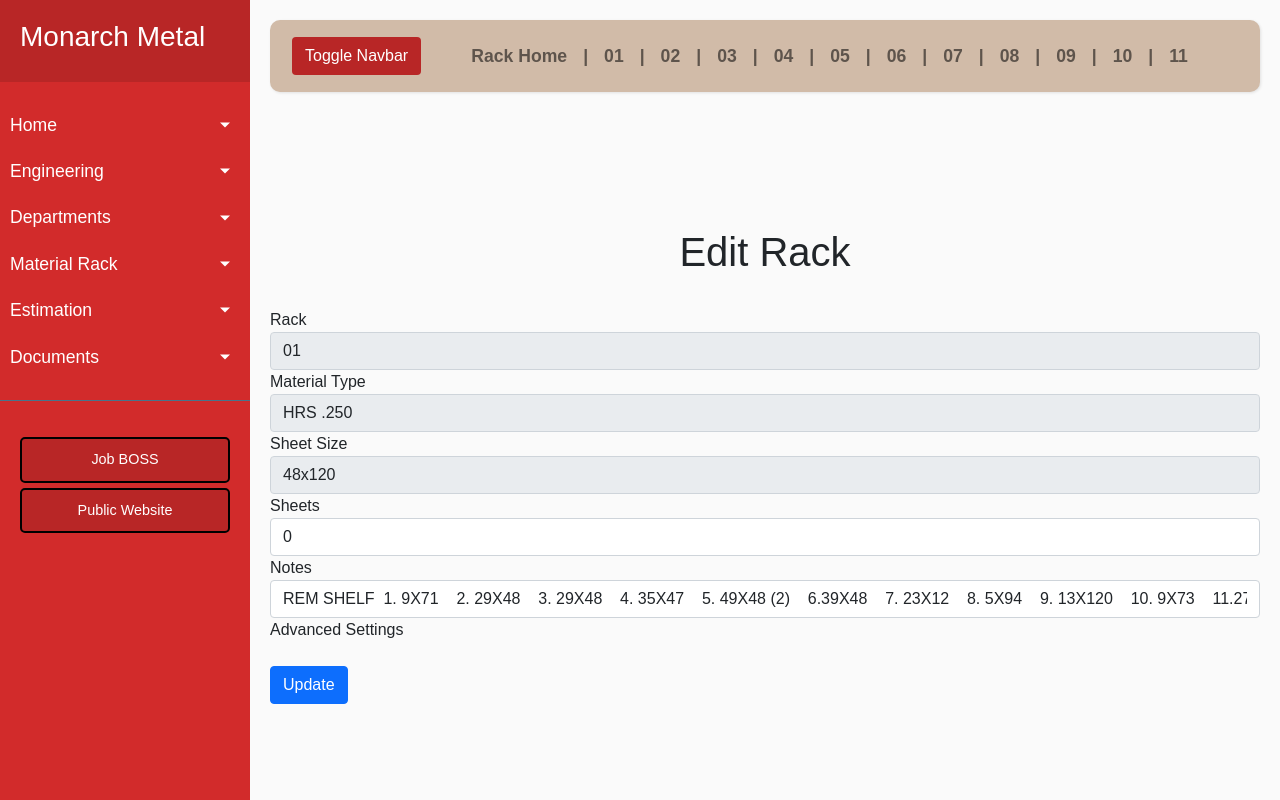
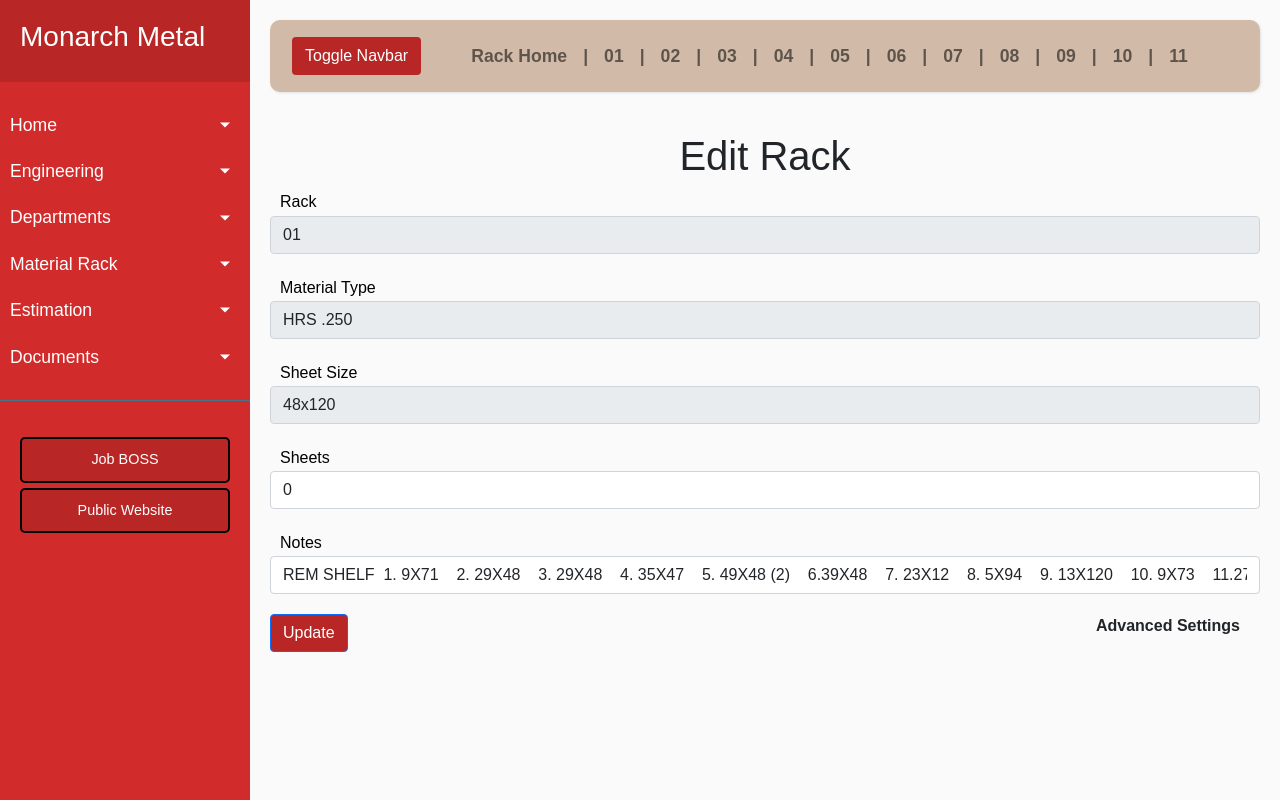
Before and after one commit to EsotericZ/loadRack, a Flask app: page /edit/1 in a window 1280 px wide. Run offline with Flask 2, Linux system fonts and the light colour scheme; data comes from the database, SQL or seed files in the repository; both versions use the stored data as it was after the commit; some libraries are stand-ins or nearby versions.

Commit message:
fixed settings/advanced settings

```diff
--- a/static/style.css
+++ b/static/style.css
@@ -315,126 +307,47 @@ a.disabledLink {
     transition: all 0.3s;
 }
 
+/* ---------------------------------------------------
+    FORM STYLES
+----------------------------------------------------- */
+.formRack, .formMtl, .formSize, .formSheet, .formNote {
+    margin-bottom: 20px;
+}
 
+.formAdv {
+    /* color: red; */
+    float: right;
+    margin-right: 20px;
+    font-weight: bold;
+}
 
-
-
-
-/* .ztable, th, td { */
-/*     text-align: center; */
+/* #holdcb, #wipcb, #modelcb, #aprcb, #qccb, #mtlcb, #pgmcb, #tlhcb, #donecb, #verf { */
+/*     accent-color: #B82626; */
 /* } */
 
-/* body,html { */
-/*     margin: 0; */
-/*     padding: 0; */
-/*     height: 100%; */
-/* } */
+.formBtn {
+    background-color: #B82626;
+}
 
-/* body { */
-/*     margin: 0px; */
-/*     padding: 0px; */
-/*     width: 100%; */
-/* } */
+.formTitle {
+    color: black;
+    margin-bottom: 0;
+    font-size: 16px;
+    margin-left: 10px;
+}
 
-/* div { */
-/*     width: 100%; */
-/*     height: 100%; */
-/* } */
+/* ---------------------------------------------------
+    MEDIAQUERIES
+----------------------------------------------------- */
 
-/* .chat-container { */
-/*     margin: 0px; */
-/*     padding: 0px; */
-/* } */
-
-/* .chat-message { */
-/*     padding: 6px; */
-/*     border-radius: 3px; */
-/*     margin-bottom: 3px; */
-/* } */
-
-/* .bot-message { */
-/*     background: green; */
-/*     color: white; */
-/* } */
-
-/* .human-message { */
-/*     background:dodgerblue; */
-/*     color: white; */
-/*     margin: 13px 1px; */
-/* } */
-
-/* .input { */
-/*     width: 100%; */
-/*     margin: 5px 0px; */
-/*     height: 60px; */
-/*     border: 1px solid rosybrown; */
-/*     border-radius: 3px; */
-/* } */
-
-/* ul { */
-/*     /1* padding-left: 1.4em; } *1/ */
-/*     position: fixed; */
-/*     width: 100%; */
-/*     list-style-type: none; */
-/*     margin: 0; */
-/*     padding: 0; */
-/*     overflow: hidden; */
-/*     background-color: #333; */
-/* } */
-
-/* li { */
-/*     /1* margin-bottom: 0.4em; } *1/ */
-/*     float: left; */
-/* } */
-
-/* li a { */
-/*     display: block; */
-/*     color: white; */
-/*     text-align: center; */
-/*     padding: 14px 16px; */
-/*     text-decoration: none; */
-/* } */
-
-/* li a:hover:not(.active) { */
-/*     background-color: #111; */
-/* } */
-
-/* .active { */
-/*     background-color: #ff3b3f; */
-/* } */
-
-/* tbody tr:nth-child(even) { */
-/*     background-color: #f2f2f2; */
-/* } */
-
-/* tbody tr:hover { */
-/*     background-color: #ddd; */
-/* } */
-
-/* tbody tr:nth-child(odd) { */
-/*     background-color: #f2f2f2; */
-/* } */
-
-/* #myInput { */
-/*     background-image: url('https://www.w3schools.com/css/searchicon.png'); */
-/*     background-position: 10px 12px; */
-/*     background-repeat: no-repeat; */
-/*     width: 100%; */
-/*     font-size: 16px; */
-/*     padding: 12px 20px 12px 40px; */
-/*     border: 1px solid #ddd; */
-/*     margin-bottom: 12px; */
-/* } */
-
-/* th { */
-/*     text-align: center; */
-/* } */
-
-/* .disabled { */
-/*     pointer-events: none; */
-/*     background: #ffffff; */
-/* } */
-
-/* if(document.getElementById("test").checked) { */
-/*     document.getElementById("testhidden").disabled = true; */
-/* } */
+@media (max-width: 768px) {
+    #sidebar {
+        margin-left: -250px;
+    }
+    #sidebar.active {
+        margin-left: 0;
+    }
+    #sidebarCollapse span {
+        display: none;
+    }
+}
--- a/templates/update_row.html
+++ b/templates/update_row.html
@@ -1,33 +1,25 @@
 {% extends 'base.html' %}
 
 {% block content %}
-    <br>
-    <br>
-    <br>
-    <br>
     <h1 align='center'>Edit Rack</h1>
-    <br>
     <form method="POST" id="target">
         <div class="form-group">
             <input type="hidden" type="text" class="form-control" name="id" value="{{ data.id }}" placeholder="ID" readonly>
         </div>
         <div class="form-group">
-            Rack <input type="text" class="form-control" name="rack" value="{{ data.rack }}" placeholder="Rack" readonly>
-        </div>
-        <!-- <div class="form-group"> -->
-        <!--     Sheets <input type="text" class="form-control" name="row" value="{{ data.row }}" placeholder="Row"> -->
-        <!-- </div> -->
-        <div class="form-group">
-            Material Type <input type="text" class="form-control" name="matl" value="{{ data.matl }}" placeholder="Material Type" readonly>
+            <p class="formTitle">Rack</p> <input type="text" class="form-control formRack" name="rack" value="{{ data.rack }}" placeholder="Rack" readonly>
         </div>
         <div class="form-group">
-            Sheet Size <input type="text" class="form-control" name="size" value="{{ data.size }}" placeholder="Sheet Size" readonly>
+            <p class="formTitle">Material Type</p> <input type="text" class="form-control formMtl" name="matl" value="{{ data.matl }}" placeholder="Material Type" readonly>
         </div>
         <div class="form-group">
-            Sheets <input type="text" class="form-control" name="row" value="{{ data.row }}" placeholder="Row">
+            <p class="formTitle">Sheet Size</p> <input type="text" class="form-control formSize" name="size" value="{{ data.size }}" placeholder="Sheet Size" readonly>
         </div>
         <div class="form-group">
-            Notes <input type="text" class="form-control" name="note" value="{{ data.note }}" placeholder="Notes">
+            <p class="formTitle">Sheets</p> <input type="text" class="form-control formSheet" name="row" value="{{ data.row }}" placeholder="Row">
+        </div>
+        <div class="form-group">
+            <p class="formTitle">Notes</p><input type="text" class="form-control formNote" name="note" value="{{ data.note }}" placeholder="Notes">
         </div>
         <div class="form-group">
             <input type="hidden" type="text" class="form-control" name="weight" value="{{ data.weight }}" placeholder="Weight">
@@ -36,10 +28,8 @@
             <input type="hidden" type="text" class="form-control" name="phidget" value="{{ data.phidget }}" placeholder="Phidget">
         </div>
         <div>
-            <a href="/advedit/{{ data.id }}">Advanced Settings</a>
+            <a href="/advedit/{{ data.id }}" class="formAdv">Advanced Settings</a>
         </div>
-        <br>
-
-        <button type="submit" class="btn btn-block btn-primary">Update</button>
+        <button type="submit" class="btn btn-block btn-primary formBtn">Update</button>
     </form>
 {% endblock %}
```
Also changed, not shown: other parts of static/style.css (+46 -54 lines), templates/advupdate.html (+7 -12 lines), database.db.
